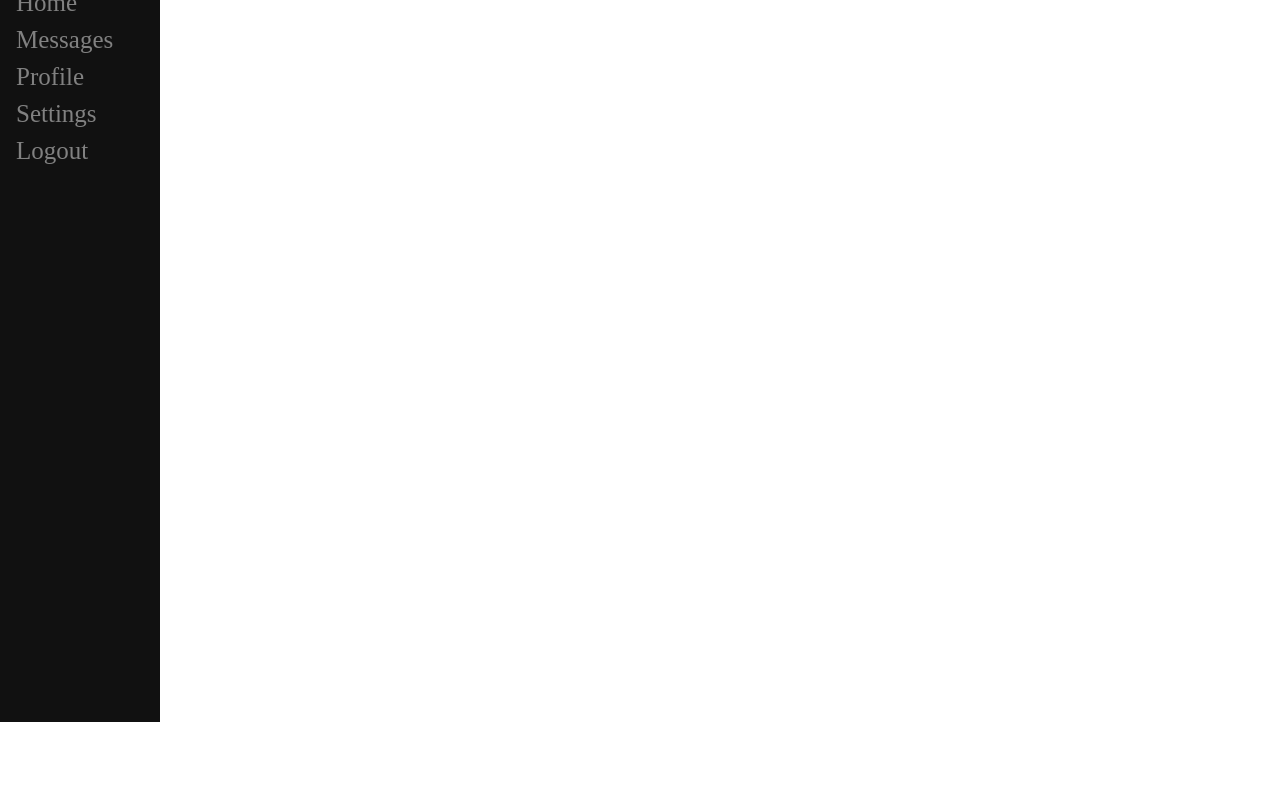
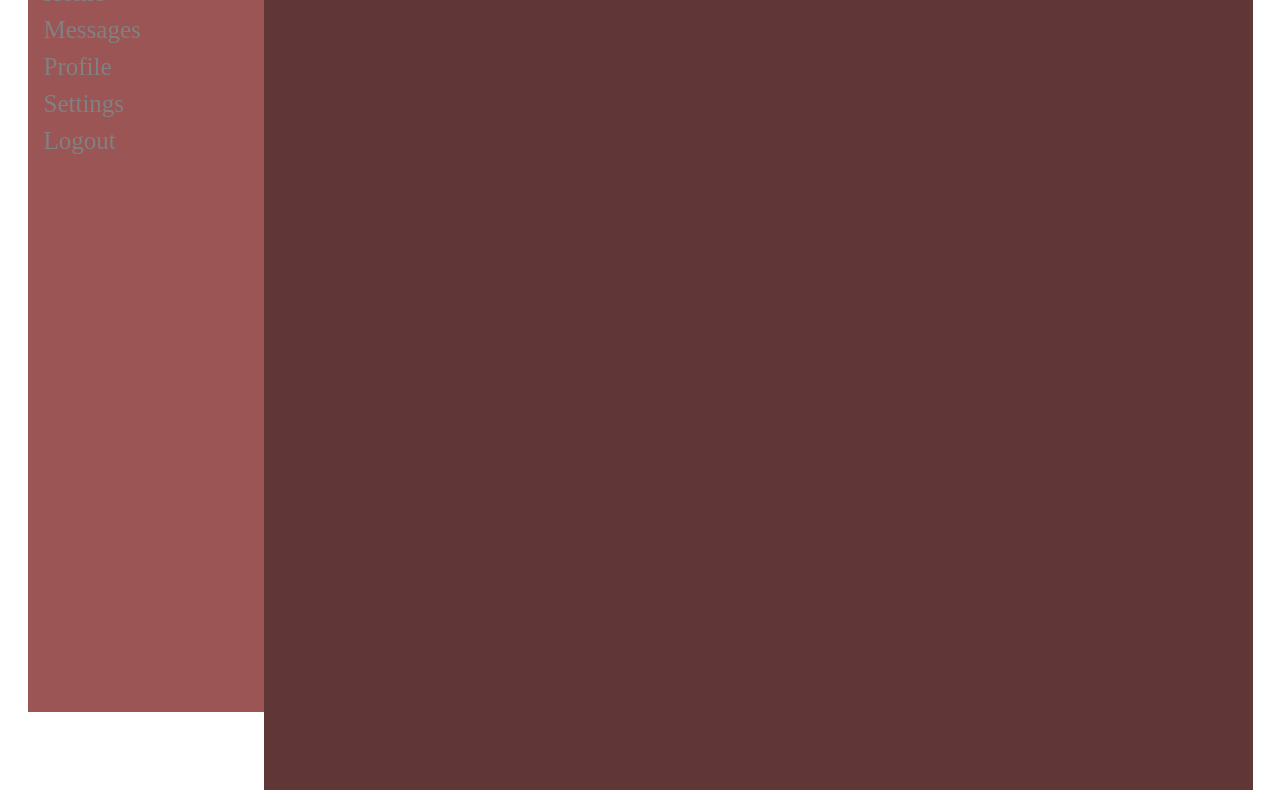
Before and after one commit to Dmytro27Ind/web-speak, a website built with webpack: page app/index.html in a window 1280 px wide. Shown: the part 98-888 px from the top of the page. Before the commit the page ends 800 px from the top, so only its background shows below. Built offline with nearby package versions, Linux system fonts and the light colour scheme.

Commit message:
styles.sass was added.

```diff
--- a/app/index.html
+++ b/app/index.html
@@ -8,6 +8,7 @@
     <link rel="icon" href="./favicon.ico" type="image/ico">
 </head>
 <body>
+    <div class="wrapper">
         <!-- Side navigation -->
         <div class="sidenav">
             <div class="sidenav__logo-container">
@@ -21,8 +22,9 @@
             <a href="#">Logout</a>
         </div>
         <!-- Page content -->
-    <main class="main">
+        <div class="main">
 
-    </main>
+        </div>
+    </div>
 </body>
 </html>
--- a/app/stylesheets/styles.sass
+++ b/app/stylesheets/styles.sass
@@ -1,20 +1,33 @@
+$sidenav-width: 236px
+
+html, body, .wrapper
+    height: 100%
+
+.wrapper
+    width: 1225px
+    margin: 0 auto
+    display: flex
+
 .sidenav
-    height: 100%;
-    width: 160px;
-    position: fixed;
-    z-index: 1;
-    top: 0;
-    left: 0;
-    background-color: #111;
-    overflow-x: hidden;
-    padding-top: 20px;
+    height: 100%
+    width: $sidenav-width
+    background-color: #9c5555
+    overflow-x: hidden
+    padding-top: 10px
+    position: fixed
 
     a
-        padding: 6px 8px 6px 16px;
-        text-decoration: none;
-        font-size: 25px;
-        color: #818181;
-        display: block;
+        padding: 6px 8px 6px 16px
+        text-decoration: none
+        font-size: 25px
+        color: #818181
+        display: block
 
     a:hover
-        color: #f1f1f1;
+        color: #f1f1f1
+
+.main
+    width: 989px
+    background-color: #613636
+    height: 2000px
+    margin-left: $sidenav-width
--- a/package.json
+++ b/package.json
@@ -6,7 +6,8 @@
   "scripts": {
     "dev": "cross-env NODE_ENV=development webpack --mode development",
     "build": "cross-env NODE_ENV=production webpack --mode production",
-    "watch": "cross-env NODE_ENV=development webpack --mode development --watch"
+    "watch": "cross-env NODE_ENV=development webpack --mode development --watch",
+    "start": "cross-env NODE_ENV=development webpack-dev-server --mode development --open"
   },
   "repository": {
     "type": "git",
--- a/webpack.config.js
+++ b/webpack.config.js
@@ -35,6 +35,10 @@ module.exports = {
             {
                 test: /\.css$/,
                 use: [MiniCssExtractPlugin.loader, 'css-loader']
+            },
+            {
+                test: /\.(sass|scss)$/,
+                use: [MiniCssExtractPlugin.loader, 'css-loader', 'sass-loader']
             }
         ]
     }
```
Also changed, not shown: 1 other file. Lines whose indentation alone changed are shown as unchanged.
